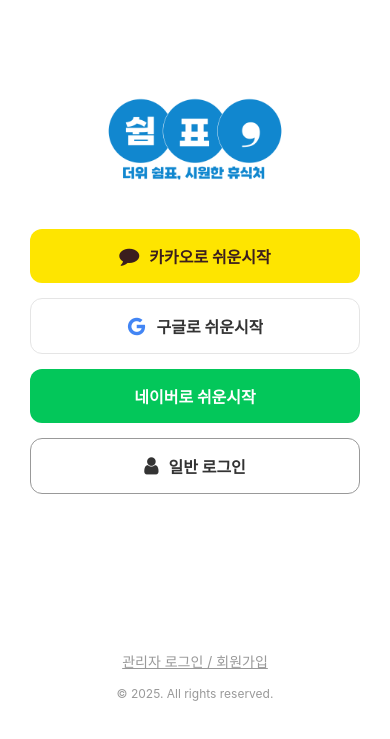
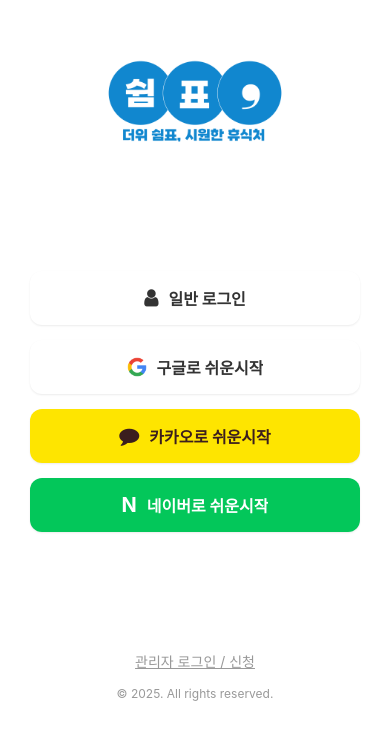
Before and after one commit to ShymPyo/shympyo-frontend, a React Native app: screen /Login in a window 390 px wide. Shown: the part 103-842 px from the top of the page. Built offline with nearby package versions, Linux system fonts and the light colour scheme; no server answers; what expo-web-browser, react-native-worklets would draw is missing.

Commit message:
[UI] 로그인 화면 - 소셜 로그인 버튼 배치 개선

```diff
--- a/src/screens/GeneralLoginScreen.tsx
+++ b/src/screens/GeneralLoginScreen.tsx
@@ -187,7 +187,7 @@
         <StatusBar style={statusBarStyle as any} />
 
         <KeyboardAvoidingView
-          behavior={Platform.OS === 'ios' ? 'padding' : 'height'}
+          behavior={RNPlatform.OS === 'ios' ? 'padding' : 'height'}
           style={styles.keyboardAvoidingView}
           keyboardVerticalOffset={-100}
         >
--- a/src/screens/LoginScreen.tsx
+++ b/src/screens/LoginScreen.tsx
@@ -68,7 +68,6 @@
     }
   };
 
-  // 키보드 닫기 함수 (향후 텍스트 입력이 추가될 때를 대비)
   const dismissKeyboard = () => {
     Keyboard.dismiss();
   };
@@ -94,6 +93,25 @@
 
             <View style={styles.buttonContainer}>
               <TouchableOpacity
+                style={[styles.socialButton, styles.generalButton]}
+                onPress={() => navigation.navigate('GeneralLogin')}
+              >
+                <FontAwesome name="user" size={20} color={Colors.text.primary} style={styles.icon} />
+                <Text style={[styles.socialButtonText, styles.generalButtonText, { fontSize: getFontSize(16) }]} numberOfLines={1}>일반 로그인</Text>
+              </TouchableOpacity>
+
+              <TouchableOpacity
+                style={[styles.socialButton, styles.googleButton]}
+                onPress={() => handleSocialLogin('Google')}
+              >
+                <Image
+                  source={require('../../assets/google-color.png')}
+                  style={styles.googleIcon}
+                />
+                <Text style={[styles.socialButtonText, styles.googleButtonText, { fontSize: getFontSize(16) }]} numberOfLines={1}>구글로 쉬운시작</Text>
+              </TouchableOpacity>
+
+              <TouchableOpacity
                 style={[styles.socialButton, styles.kakaoButton]}
                 onPress={() => handleSocialLogin('Kakao')}
               >
@@ -102,33 +120,18 @@
               </TouchableOpacity>
 
               <TouchableOpacity
-                style={[styles.socialButton, styles.googleButton]}
-                onPress={() => handleSocialLogin('Google')}
-              >
-                <Ionicons name="logo-google" size={20} color="#4285F4" style={styles.icon} />
-                <Text style={[styles.socialButtonText, styles.googleButtonText, { fontSize: getFontSize(16) }]} numberOfLines={1}>구글로 쉬운시작</Text>
-              </TouchableOpacity>
-
-              <TouchableOpacity
                 style={[styles.socialButton, styles.naverButton]}
                 onPress={() => handleSocialLogin('Naver')}
               >
+                <Text style={styles.naverIcon}>N</Text>
                 <Text style={[styles.socialButtonText, styles.naverButtonText, { fontSize: getFontSize(16) }]} numberOfLines={1}>네이버로 쉬운시작</Text>
-              </TouchableOpacity>
-
-              <TouchableOpacity
-                style={[styles.socialButton, styles.generalButton]}
-                onPress={() => navigation.navigate('GeneralLogin')}
-              >
-                <FontAwesome name="user" size={20} color={Colors.text.primary} style={styles.icon} />
-                <Text style={[styles.socialButtonText, styles.generalButtonText, { fontSize: getFontSize(16) }]} numberOfLines={1}>일반 로그인</Text>
               </TouchableOpacity>
             </View>
           </View>
 
           <View style={styles.footer}>
             <TouchableOpacity onPress={handleAdminLogin}>
-              <Text style={[styles.footerText, { fontSize: getFontSize(14) }]} numberOfLines={1}>관리자 로그인 / 회원가입</Text>
+              <Text style={[styles.footerText, { fontSize: getFontSize(14) }]} numberOfLines={1}>관리자 로그인 / 신청</Text>
             </TouchableOpacity>
             <Text style={[styles.copyright, { fontSize: getFontSize(12) }]}>© 2025. All rights reserved.</Text>
           </View>
@@ -160,12 +163,9 @@
     width: 180,
     height: 100,
   },
-  subtitle: {
-    fontSize: 18,
-    color: Colors.text.secondary,
-  },
   buttonContainer: {
     width: '100%',
+    marginTop: 80,
   },
   socialButton: {
     flexDirection: 'row',
@@ -175,12 +175,25 @@
     paddingVertical: 15,
     marginBottom: 15,
     width: '100%',
+    shadowColor: '#000',
+    shadowOffset: {
+      width: 0,
+      height: 1,
+    },
+    shadowOpacity: 0.08,
+    shadowRadius: 2,
+    elevation: 1,
   },
   socialButtonText: {
     fontSize: 16,
     fontWeight: 'bold',
   },
   icon: {
+    marginRight: 10,
+  },
+  googleIcon: {
+    width: 20,
+    height: 20,
     marginRight: 10,
   },
   kakaoButton: {
@@ -191,8 +204,6 @@
   },
   googleButton: {
     backgroundColor: 'white',
-    borderWidth: 1,
-    borderColor: '#E5E5E5',
   },
   googleButtonText: {
     color: Colors.text.primary,
@@ -204,12 +215,16 @@
     color: 'white',
   },
   generalButton: {
-    backgroundColor: Colors.background,
-    borderWidth: 1,
-    borderColor: Colors.text.light,
+    backgroundColor: 'white',
   },
   generalButtonText: {
     color: Colors.text.primary,
+  },
+  naverIcon: {
+    fontSize: 20,
+    fontWeight: 'bold',
+    color: 'white',
+    marginRight: 10,
   },
   footer: {
     alignItems: 'center',
```
Also changed, not shown: assets/google-color.png (added).
